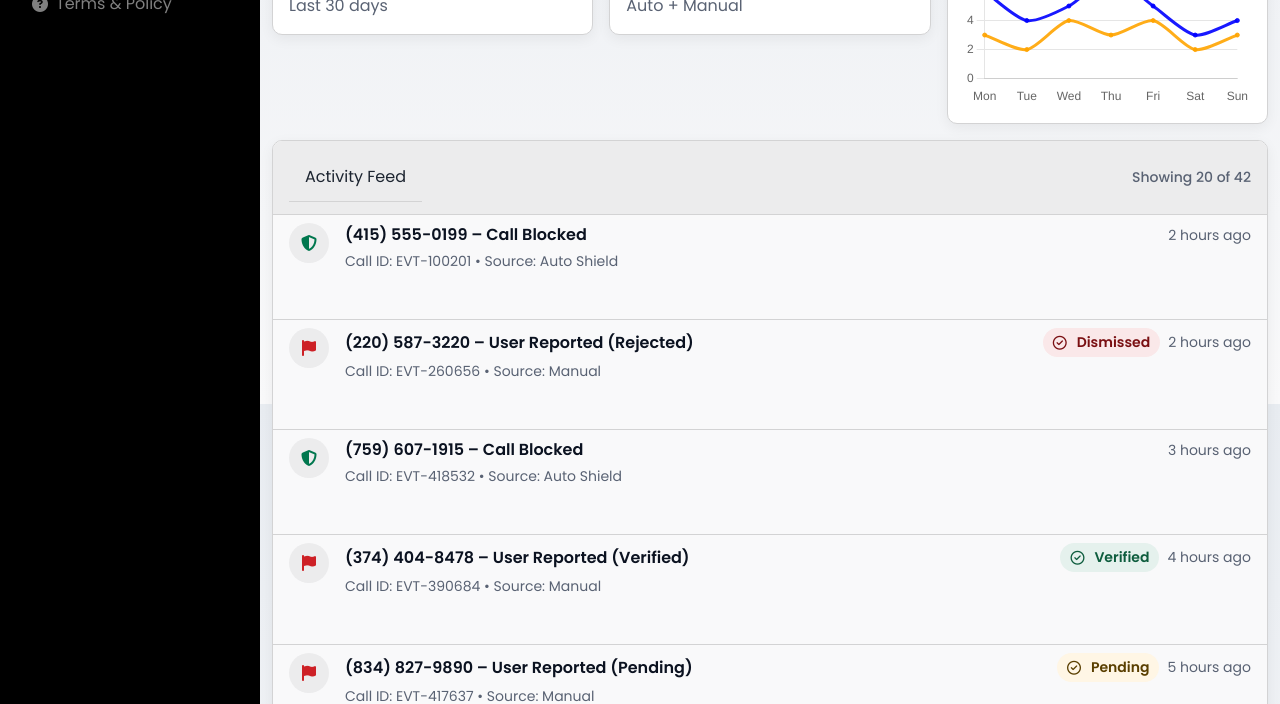
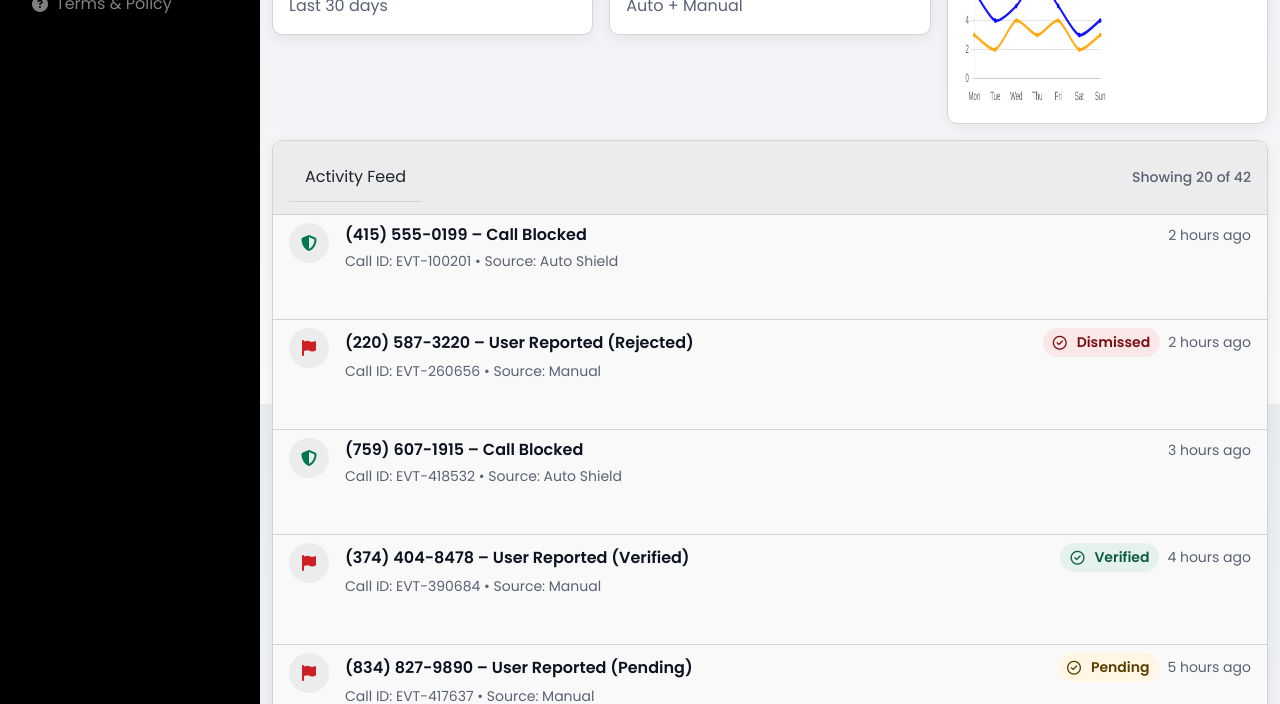
Before and after one commit to rakshitmehta3008-commits/money-laundring, a plain HTML site: page protection_history.html in a window 1280 px wide. Shown: the part 396-1100 px from the top of the page. Drawn offline with nearby package versions, Linux system fonts and the light colour scheme; some packages are replaced by stand-ins of ours; animation ran at ten frames a second; a script that the page names is missing.

Commit message:
Update protection_history.css

```diff
--- a/protection_history.css
+++ b/protection_history.css
@@ -52,7 +52,8 @@
     }
 /* Chart card canvas sizing */
 #trendChart {
-    width: 100% !important
+    width: 50% !important
+
     }
 /* Reveal details button on hover of history item */
 .history-item .reveal-target {
@@ -73,4 +74,5 @@
     #typeFilterGroup .btn {
         padding: 0.45rem 0.6rem
         }
+
     }
```
